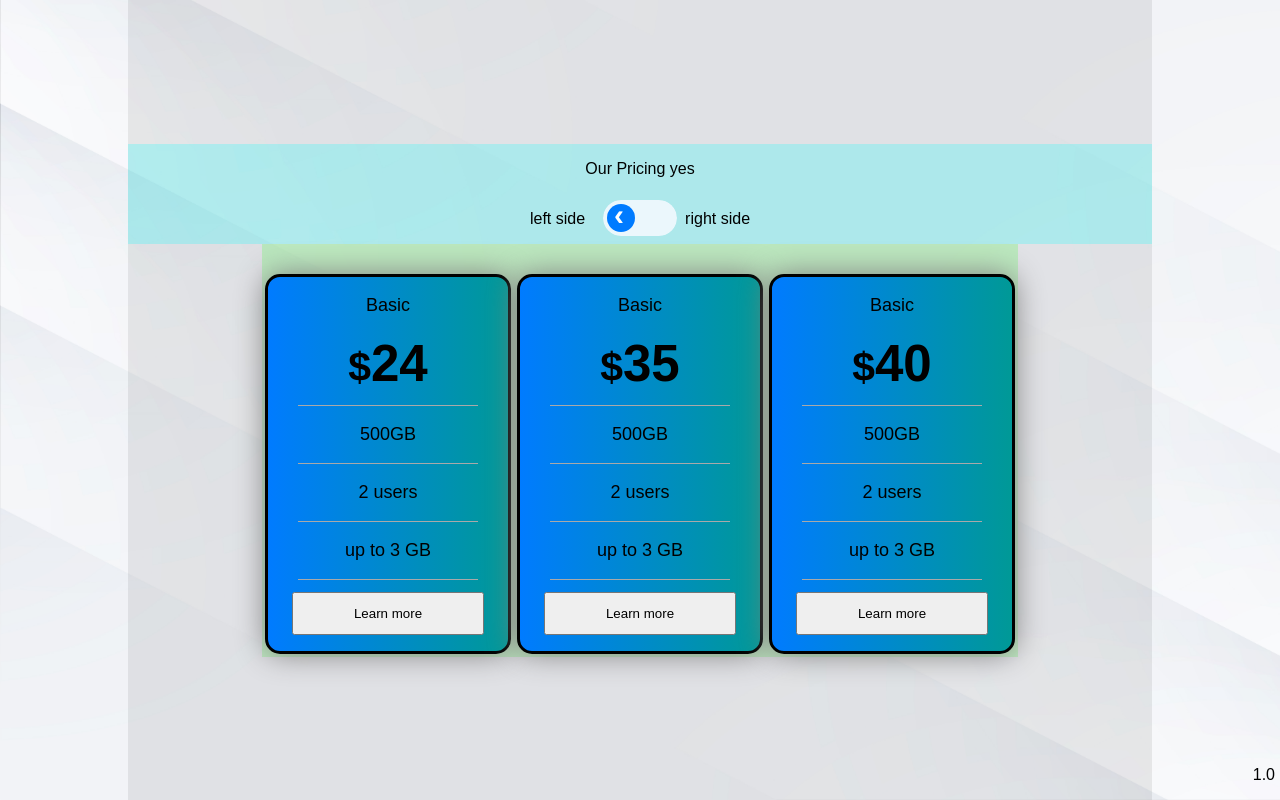
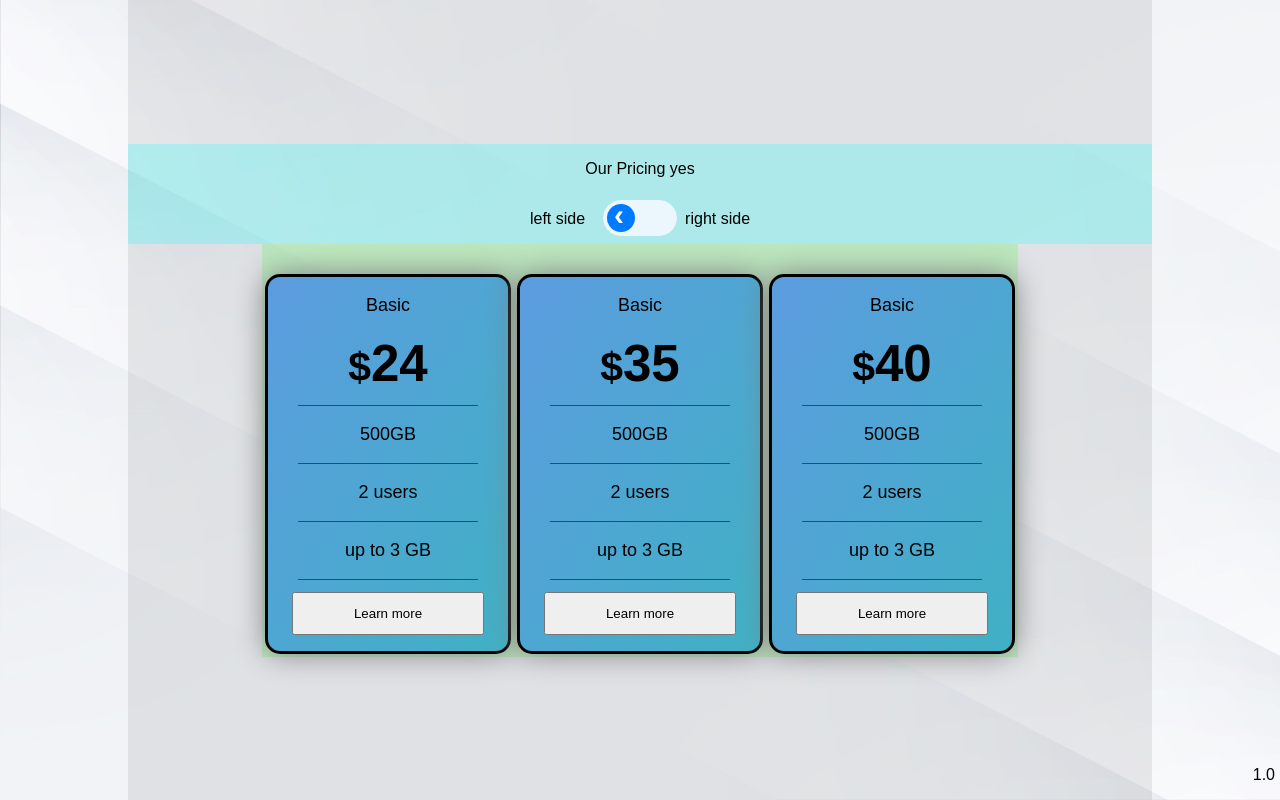
Before and after one commit to moodyplay/PricingComponentWithToggle, a plain HTML site: page index.html in a window 1280 px wide. Drawn offline with Linux system fonts and the light colour scheme.

Commit message:
better colors

```diff
--- a/style.css
+++ b/style.css
@@ -110,9 +110,9 @@ body{
   .card {
     position: relative;
     background-image: linear-gradient(
-      to right,
-      hsl(211, 100%, 50%),
-      hsl(179, 100%, 30%)
+      to bottom right,
+      hsl(211, 68%, 62%),
+      hsl(189, 53%, 51%)
       );
       z-index: 1;
       text-align: center;
@@ -163,7 +163,7 @@ body{
     content: "";
 
     width: 75%;
-    border-bottom: darkgray 1px solid;
+    border-bottom: rgb(70, 70, 70) 1px solid;
   }
   .card::before {
     border-radius: 13px;
@@ -175,8 +175,8 @@ body{
     left: 0;
     background-image: linear-gradient(
       to bottom,
-      hsl(269, 60%, 72%),
-      hsl(259, 32%, 46%)
+      hsl(269, 61%, 78%),
+      hsl(211, 68%, 62%)
     );
     z-index: -2;
     transition: opacity 0.5s linear;
@@ -275,7 +275,7 @@ button{
 
 #button-3 .checkbox:checked ~ .layer
 {
-  background-color: #fcebeb;
+  background-color: #f2ebfc;
 }
 
 #button-3 .checkbox:checked ~ .cards-section .card-2 {
```
